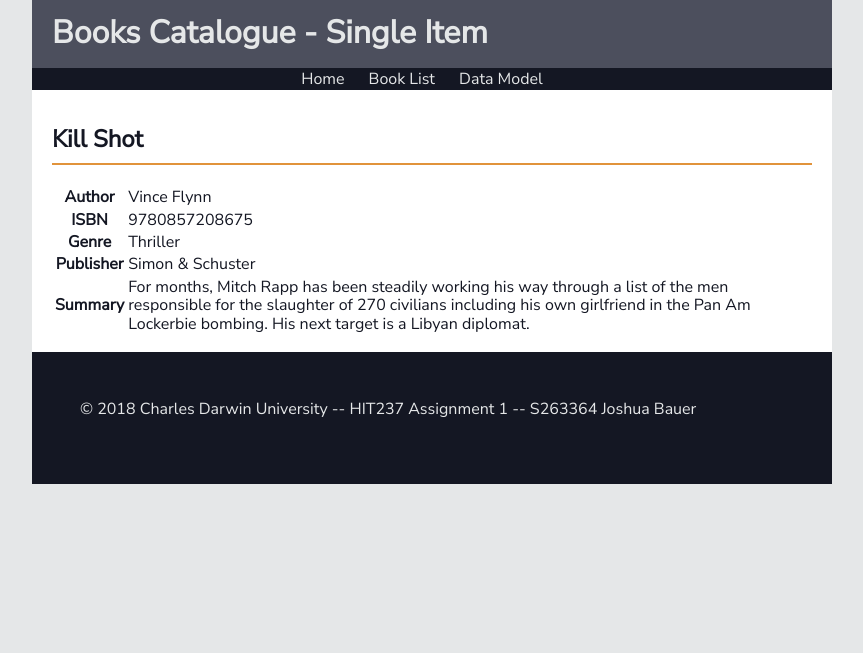
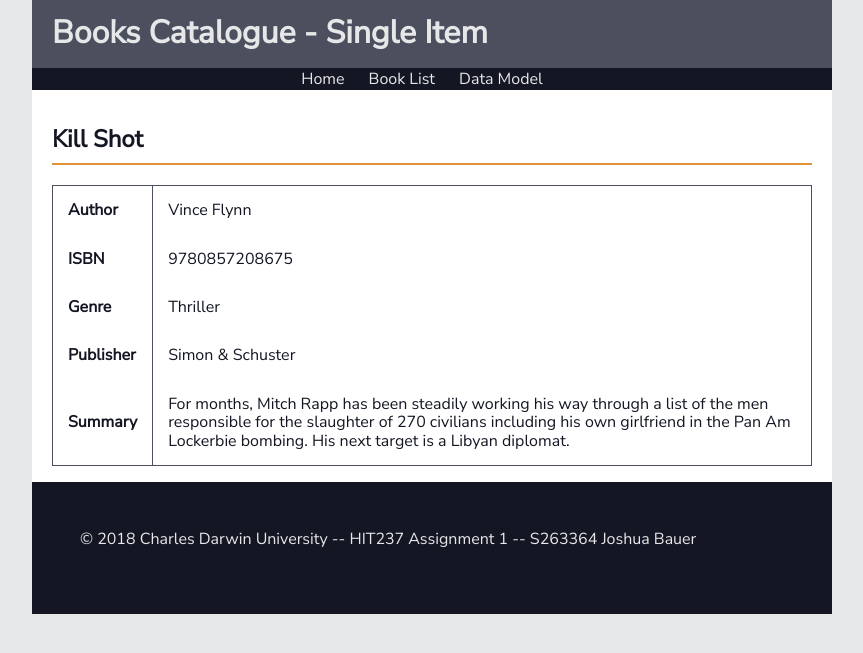
Before and after one commit to jaybeebauer/HIT237-Assignment1, a Django app: page /book/1 in a window 1280 px wide. Shown: the part 33-686 px from the top of the page, without its empty margins (208-1071 px from the left). Run offline with Django 3.2, Linux system fonts and the light colour scheme; some libraries are stand-ins or nearby versions.

Commit message:
-Added table CSS to single book page

```diff
--- a/HIT237-Assignment1/books_repo/templates/book.html
+++ b/HIT237-Assignment1/books_repo/templates/book.html
@@ -8,26 +8,26 @@
 
     {% if book %}
     <h2 class="heading2">{{ book.title }}</h2>
-    <table>
+    <table class="table">
       <tr>
-        <th>Author</th>
-        <td>{{ book.author }}</td>
+        <th class="table__item">Author</th>
+        <td class="table__item">{{ book.author }}</td>
       </tr>
       <tr>
-        <th>ISBN</th>
-        <td>{{ book.isbn }}</td>
+        <th class="table__item">ISBN</th>
+        <td class="table__item">{{ book.isbn }}</td>
       </tr>
         <tr>
-        <th>Genre</th>
-        <td>{{ book.genre }}</td>
+        <th class="table__item">Genre</th>
+        <td class="table__item">{{ book.genre }}</td>
       </tr>
         <tr>
-        <th>Publisher</th>
-        <td>{{ book.publisher }}</td>
+        <th class="table__item">Publisher</th>
+        <td class="table__item">{{ book.publisher }}</td>
       </tr>
         <tr>
-        <th>Summary</th>
-        <td>{{ book.summary }}</td>
+        <th class="table__item">Summary</th>
+        <td class="table__item">{{ book.summary }}</td>
       </tr>
     </table>
 
```
